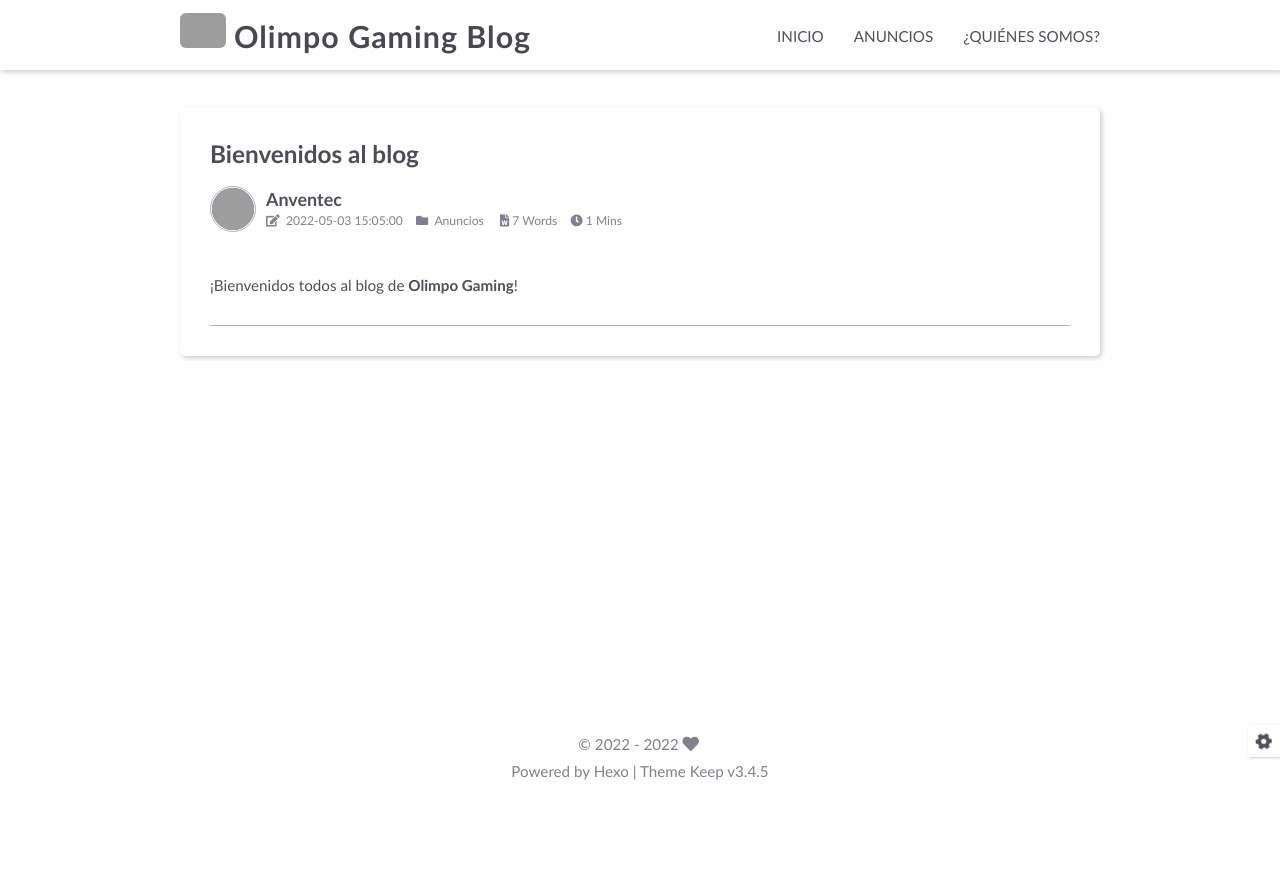
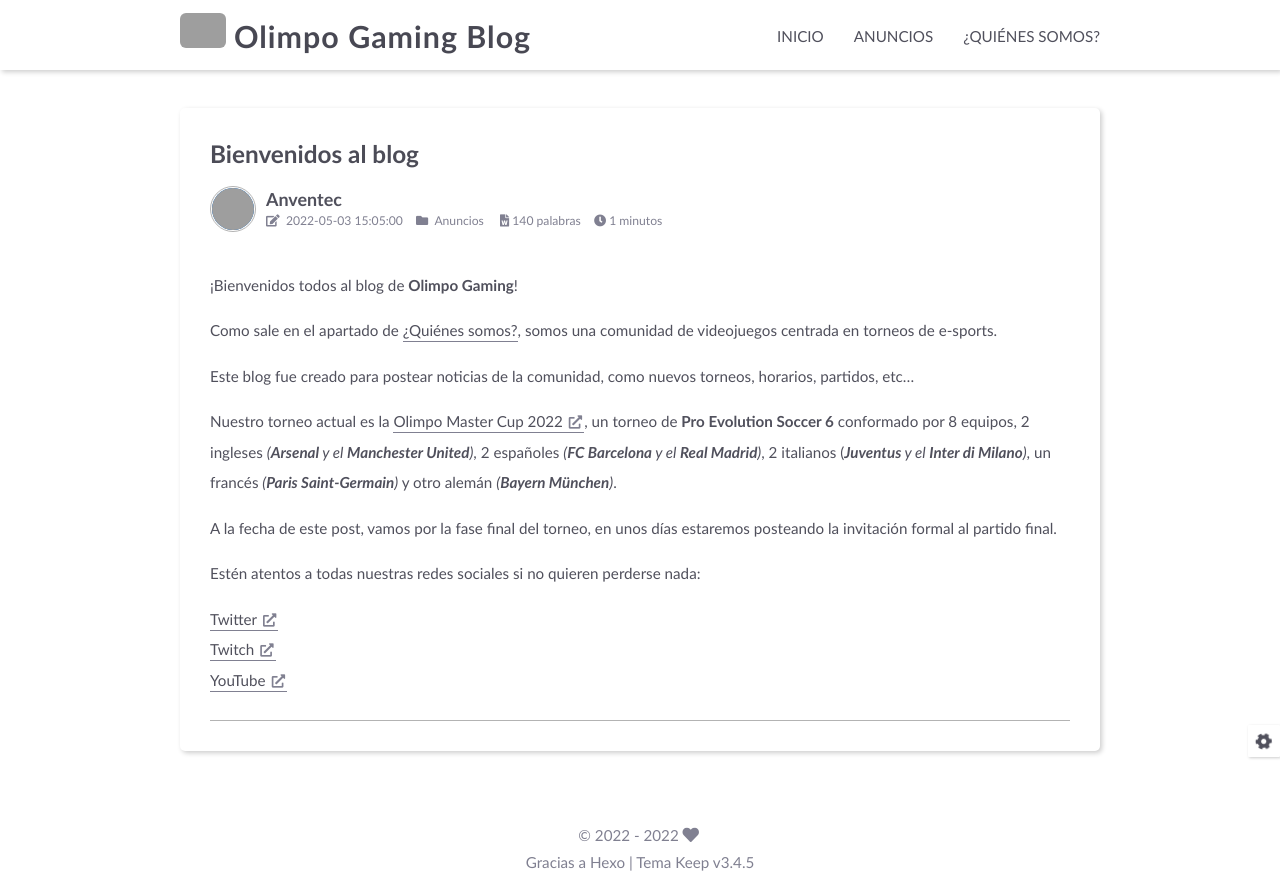
Before and after one commit to Olimpo-Gaming/olimpogamingblog, a plain HTML site: page 2022/05/03/bienvenidos-al-blog/index.html in a window 1280 px wide. Before the commit the page ends 800 px from the top, so only its background shows below. Drawn offline with Linux system fonts and the light colour scheme; grey boxes are pictures that could not be loaded.

Commit message:
Sitio actualizado: 2022-05-03 18:43:28

```diff
--- a/2022/05/03/bienvenidos-al-blog/index.html
+++ b/2022/05/03/bienvenidos-al-blog/index.html
@@ -24,7 +24,7 @@
     let KEEP = window.KEEP || {};
     KEEP.hexo_config = {"hostname":"example.com","root":"/","language":"es"};
     KEEP.theme_config = {"toc":{"enable":false,"number":false,"expand_all":false,"init_open":false},"style":{"primary_color":"#0066CC","favicon":"https://imgur.com/gwhZ2QQ.png","article_img_align":"left","left_side_width":"260px","content_max_width":"920px","hover":{"shadow":false,"scale":false},"first_screen":{"enable":false,"background_img":"https://imgur.com/Az1U4pp.png","description":"Comunidad de videojuegos centrada en torneos de e-sports."},"scroll":{"progress_bar":{"enable":false},"percent":{"enable":false}}},"local_search":{"enable":false,"preload":false},"code_copy":{"enable":false,"style":"default"},"pjax":{"enable":false},"lazyload":{"enable":false},"version":"3.4.5"};
-    KEEP.language_ago = {"second":"%s seconds ago","minute":"%s minutes ago","hour":"%s hours ago","day":"%s days ago","week":"%s weeks ago","month":"%s months ago","year":"%s years ago"};
+    KEEP.language_ago = {"second":"hace %s segundos","minute":"hace %s minutos","hour":"hace %s horas","day":"hace %s días","week":"hace %s semanas","month":"hace %s meses","year":"hace %s años"};
   </script>
 <meta name="generator" content="Hexo 6.1.0"></head>
 
@@ -172,12 +172,12 @@
 
 
         <span class="article-wordcount article-meta-item">
-            <i class="fas fa-file-word"></i>&nbsp;<span>7 Words</span>
+            <i class="fas fa-file-word"></i>&nbsp;<span>140 palabras</span>
         </span>
 
 
         <span class="article-min2read article-meta-item">
-            <i class="fas fa-clock"></i>&nbsp;<span>1 Mins</span>
+            <i class="fas fa-clock"></i>&nbsp;<span>1 minutos</span>
         </span>
 
 
@@ -190,6 +190,12 @@
 
         <div class="article-content markdown-body">
             <p>¡Bienvenidos todos al blog de <strong>Olimpo Gaming</strong>!</p>
+<p>Como sale en el apartado de <a href="/quienes-somos">¿Quiénes somos?</a>, somos una comunidad de videojuegos centrada en torneos de e-sports.</p>
+<p>Este blog fue creado para postear noticias de la comunidad, como nuevos torneos, horarios, partidos, etc…</p>
+<p>Nuestro torneo actual es la <a class="link"   target="_blank" rel="noopener" href="https://olimpogaming.xyz/t/wykv9mB/panel" >Olimpo Master Cup 2022<i class="fas fa-external-link-alt"></i></a>, un torneo de <strong>Pro Evolution Soccer 6</strong> conformado por 8 equipos, 2 ingleses <em>(<strong>Arsenal</strong> y el <strong>Manchester United</strong>)</em>, 2 españoles <em>(<strong>FC Barcelona</strong> y el <strong>Real Madrid</strong>)</em>, 2 italianos (<em><strong>Juventus</strong> y el <strong>Inter di Milano</strong>)</em>, un francés <em>(<strong>Paris Saint-Germain</strong>)</em> y otro alemán <em>(<strong>Bayern München</strong>)</em>.</p>
+<p>A la fecha de este post, vamos por la fase final del torneo, en unos días estaremos posteando la invitación formal al partido final.</p>
+<p>Estén atentos a todas nuestras redes sociales si no quieren perderse nada:</p>
+<p><a class="link"   target="_blank" rel="noopener" href="https://twitter.com/olimpo_gaming" >Twitter<i class="fas fa-external-link-alt"></i></a><br><a class="link"   target="_blank" rel="noopener" href="https://twitch.tv/olimpogamingoficial" >Twitch<i class="fas fa-external-link-alt"></i></a><br><a class="link"   target="_blank" rel="noopener" href="https://www.youtube.com/channel/UCi_fI_dqwRPxv2RXW4kSXMg" >YouTube<i class="fas fa-external-link-alt"></i></a></p>
 
         </div>
 
@@ -222,7 +228,7 @@
         </div>
 
         <div class="theme-info info-item">
-            Powered by <a target="_blank" href="https://hexo.io">Hexo</a>&nbsp;|&nbsp;Theme&nbsp;<a class="theme-version" target="_blank" href="https://github.com/XPoet/hexo-theme-keep">Keep v3.4.5</a>
+            Gracias a <a target="_blank" href="https://hexo.io">Hexo</a>&nbsp;|&nbsp;Tema&nbsp;<a class="theme-version" target="_blank" href="https://github.com/XPoet/hexo-theme-keep">Keep v3.4.5</a>
         </div>
 
 
```
Also changed, not shown: archives/2022/05/index.html (+3 -3 lines), archives/2022/index.html (+3 -3 lines), archives/index.html (+3 -3 lines), categories/Anuncios/index.html (+3 -3 lines), index.html (+4 -4 lines), quienes-somos/index.html (+2 -2 lines).
